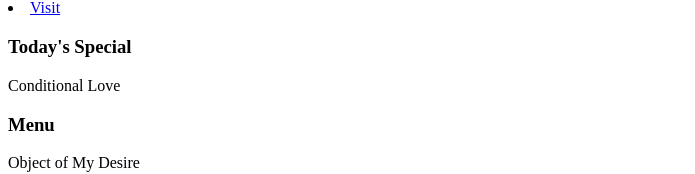
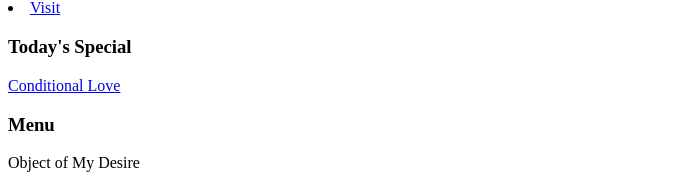
Before and after one commit to zbuzzeo/pizzaria, a plain HTML site: page index.html in a window 1280 px wide. Shown: the part 488-662 px from the top of the page, without its empty margins (0-695 px from the left). Drawn offline with Linux system fonts and the light colour scheme.

Commit message:
modified todays special to <nav> to the current special on the menu

```diff
--- a/index.html
+++ b/index.html
@@ -37,7 +37,9 @@
                   <div class = "content">
 
                         <h3 class = "sectionTitle">Today's Special</h3>
-                        <p id = "special">Conditional Love</p>
+                        <nav id = "toSpecial">
+                              <a href = #currentSpecial>Conditional Love</a>
+                        </nav>
 
                   </div>
             </section>
@@ -65,7 +67,7 @@
 
                         <div class = "pizza">
 
-                              <p class = "pizzaName">Conditional Love</p>
+                              <p class = "pizzaName" id = "currentSpecial">Conditional Love</p>
                               <p class = "description">This island favorite doesn't give you a chance to say no. Korean bulgogi meat, kim chee, mozzarella cheese and onions always returns true! Boo~Ya!</p>
                               <p class = "price">$22.14</p>
 
```
